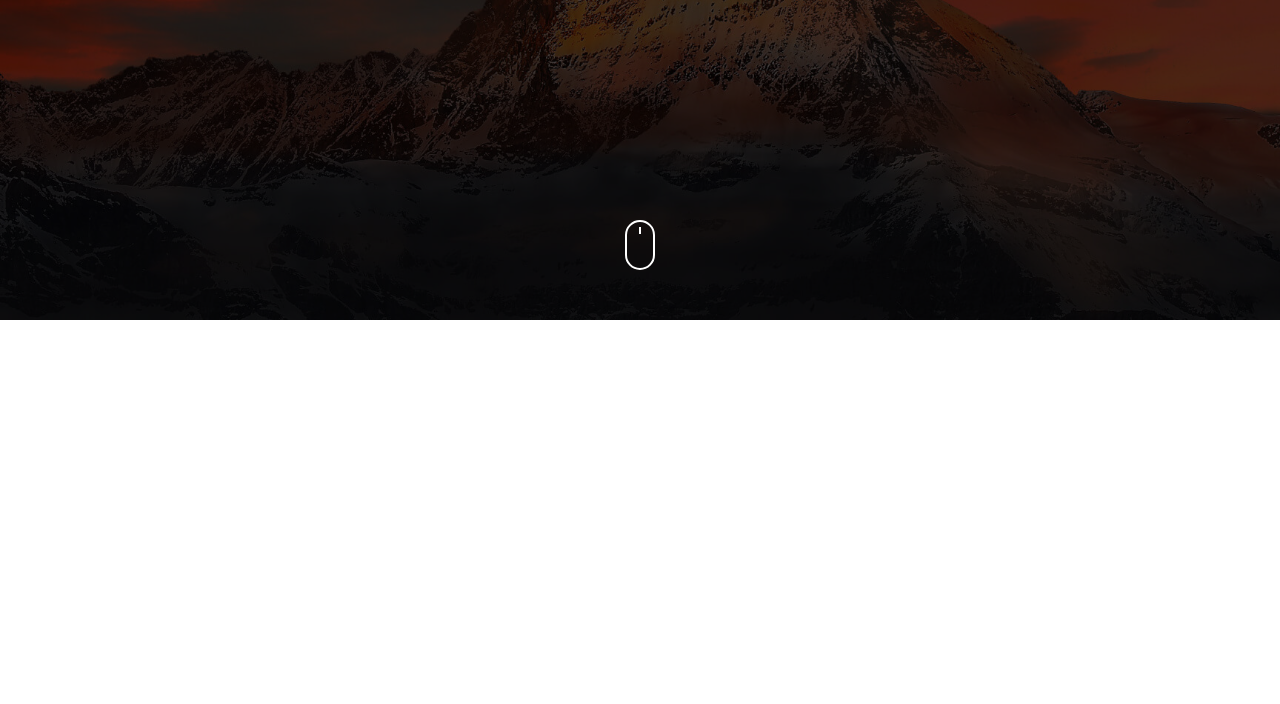
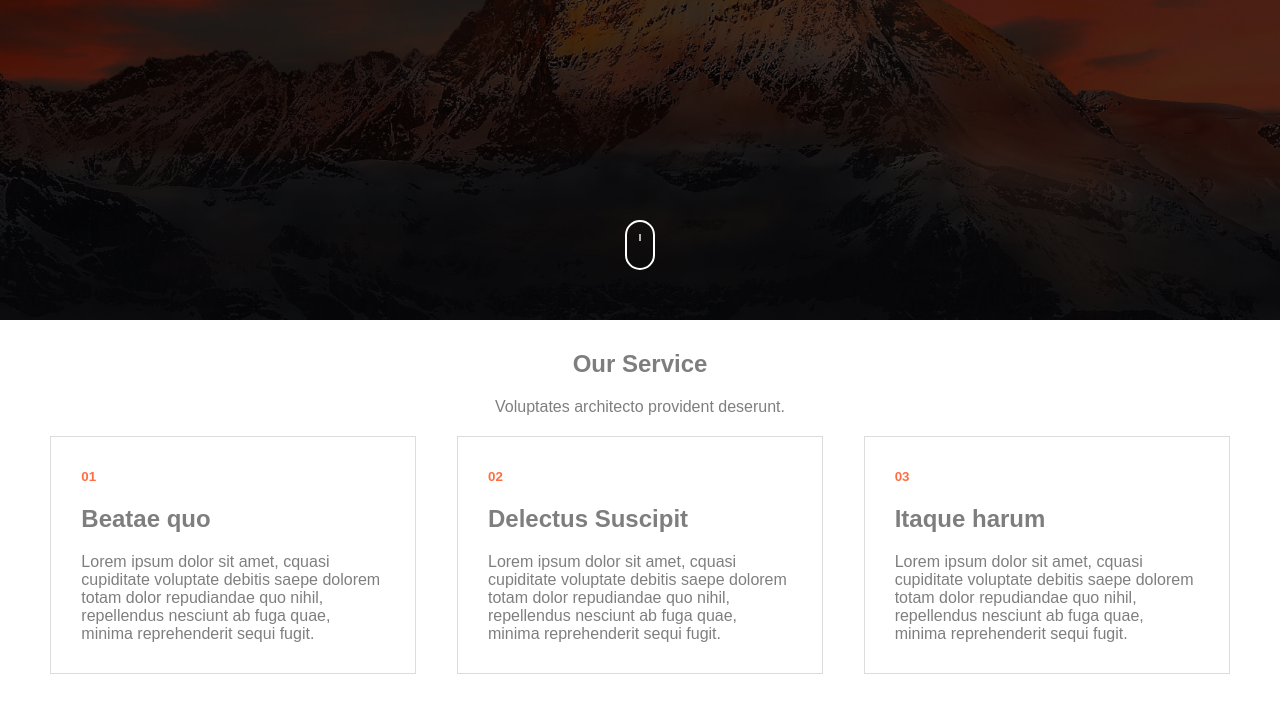
Before and after one commit to daniatou/First-Blog, a plain HTML site: page index.html in a window 1280 px wide. Shown: the part 480-1184 px from the top of the page. Before the commit the page ends 800 px from the top, so only its background shows below. Drawn offline with Linux system fonts and the light colour scheme.

Commit message:
adding services

```diff
--- a/index.html
+++ b/index.html
@@ -40,6 +40,53 @@
             </div>
         </div>
     </header>
+    <main>
+        <section class="service">
+            <h1>
+                Our Service
+            </h1>
+            <p class="pt">
+                Voluptates architecto provident deserunt.
+            </p>
+            <div class="services-container">
+                <div class="service-item">
+                    <small>01</small>
+                    <h2 class="pt">
+                        Beatae quo
+                    </h2>
+                    <p class="">
+                        Lorem ipsum dolor sit amet, cquasi cupiditate voluptate debitis saepe dolorem totam dolor
+                        repudiandae quo nihil, repellendus nesciunt ab fuga quae, minima reprehenderit sequi fugit.
+                    </p>
+
+                </div>
+                <div class="service-item">
+                    <small>02</small>
+                    <h2 class="pt">
+                        Delectus Suscipit
+                    </h2>
+                    <p class="">
+                        Lorem ipsum dolor sit amet, cquasi cupiditate voluptate debitis saepe dolorem totam dolor
+                        repudiandae quo nihil, repellendus nesciunt ab fuga quae, minima reprehenderit sequi fugit.
+                    </p>
+
+                </div>
+                <div class="service-item">
+                    <small>03</small>
+                    <h2 class="pt">
+                        Itaque harum
+                    </h2>
+                    <p class="">
+                        Lorem ipsum dolor sit amet, cquasi cupiditate voluptate debitis saepe dolorem totam dolor
+                        repudiandae quo nihil, repellendus nesciunt ab fuga quae, minima reprehenderit sequi fugit.
+                    </p>
+
+                </div>
+
+            </div>
+
+        </section>
+    </main>
 
 </body>
 
--- a/style.css
+++ b/style.css
@@ -8,6 +8,18 @@
 :root {
     --primary: #ff6e42;
     --secondary: rgba(0, 0, 0, 0.7);
+}
+
+.pt {
+    padding-top: 20px;
+    padding-bottom: 20px;
+}
+
+h1,
+h2,
+h3,
+p {
+    opacity: 0.5;
 }
 
 header {
@@ -97,7 +109,7 @@ header img {
     border: 1px solid white;
     top: 5px;
     left: 12px;
-    animation: souris 1s linear 0s infinite;
+    animation: souris 1.5s linear 0s infinite normal forwards;
 }
 
 @keyframes souris {
@@ -108,6 +120,28 @@ header img {
 
     to {
         top: 25px;
+        opacity: 5%;
     }
+}
 
+.service {
+    text-align: center;
+    padding: 30px;
 }
+
+.service-item {
+    width: 30%;
+    text-align: left;
+    border: 1px solid gainsboro;
+    padding: 30px;
+}
+
+.service-item small {
+    color: var(--primary);
+    font-weight: bold;
+}
+
+.services-container {
+    display: flex;
+    justify-content: space-around;
+}
```
